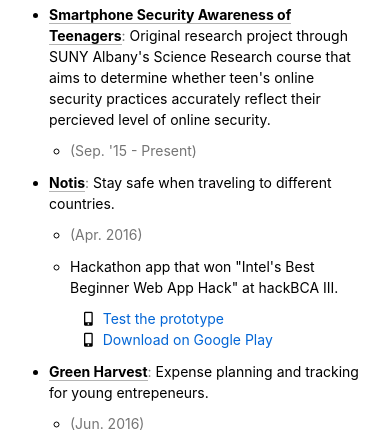
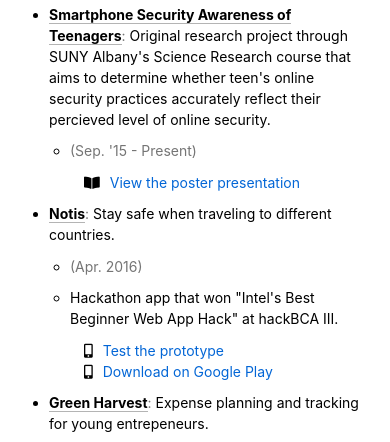
Before and after one commit to GregSarafian/gregsarafian.github.io, a plain HTML site: page projects.html in a window 390 px wide. Shown: the part 345-787 px from the top of the page. Drawn offline with Linux system fonts and the light colour scheme.

Commit message:
Research Project Updates
- Poster presentation document (/docs/RDSP18_poster.pdf) linked to "Smartphone Security Awareness of Teenagers" section.

```diff
--- a/projects.html
+++ b/projects.html
@@ -43,8 +43,10 @@
             <p><span><a id="medium" href="http://www.riverdell.org/STEMposium">Smartphone Security Awareness of Teenagers</a>: </span>Original research project through SUNY Albany's Science Research course that aims to determine whether teen's online security practices accurately reflect their percieved level of online security.</p>
             <ul>
               <li><p><span>(Sep. '15 - Present)</span></p></li>
-              <!--<li><p><a id="disabled">[abstract coming soon]</a></p></li>-->
             </ul>
+            <ul class="fa-ul">
+                  <li><i class="fas fa-book-open" aria-hidden="true"></i><a target="_blank" id="mini-bullet" href="/docs/RDSP18_poster.pdf">View the poster presentation</a></li>
+             </ul>
           </li>
           <li id="clear">
             <p><span><a id="medium" href="https://devpost.com/software/notis">Notis</a>: </span>Stay safe when traveling to different countries.</p>
```
